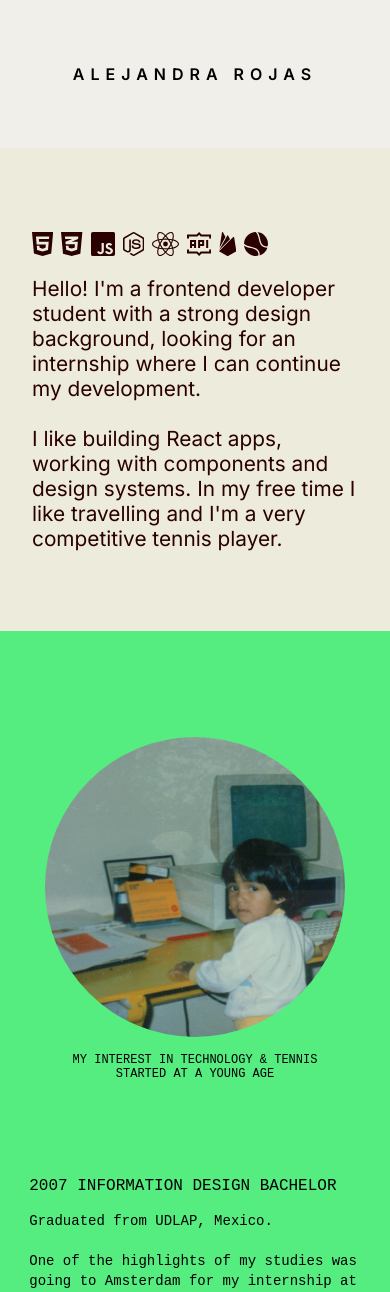
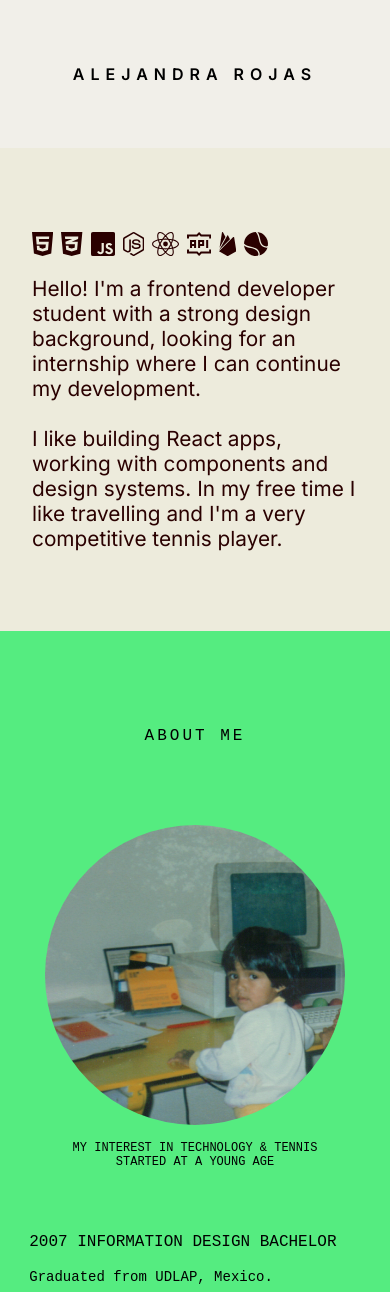
Before and after one commit to alejandra-rojas/portfolio, a React (Create React App) app: page / in a window 390 px wide. Shown: the top 1292 px of the page. Built offline with nearby package versions, Linux system fonts and the light colour scheme; a web font is replaced by a local one.

Commit message:
About title mobile version

```diff
--- a/src/components/Projects.js
+++ b/src/components/Projects.js
@@ -20,6 +20,7 @@ function Projects() {
     <>
       <div className="section--journey--mobile" id="about-mobile">
         <div className={styles.main}>
+          <div className={styles.title}>About me</div>
           <div className={styles.timelineItem}></div>
           <div className={styles.timelineItem}>
             <div
--- a/src/components/Projects.module.css
+++ b/src/components/Projects.module.css
@@ -3,14 +3,21 @@
 .main {
   display: flex;
   flex-direction: column;
-  gap: 96px;
+  gap: 4rem;
   align-items: center;
+}
+
+.title {
+  margin-top: 6rem;
+  letter-spacing: 3px;
+  text-transform: uppercase;
+  font-size: 16px;
 }
 
 .timelineImg {
   width: 300px;
   height: 300px;
-  margin: 10px auto 0;
+  margin: -3rem auto 0;
   border-radius: 100%;
   background-image: url("/public/images/compu.jpg");
   background-repeat: no-repeat;
```
